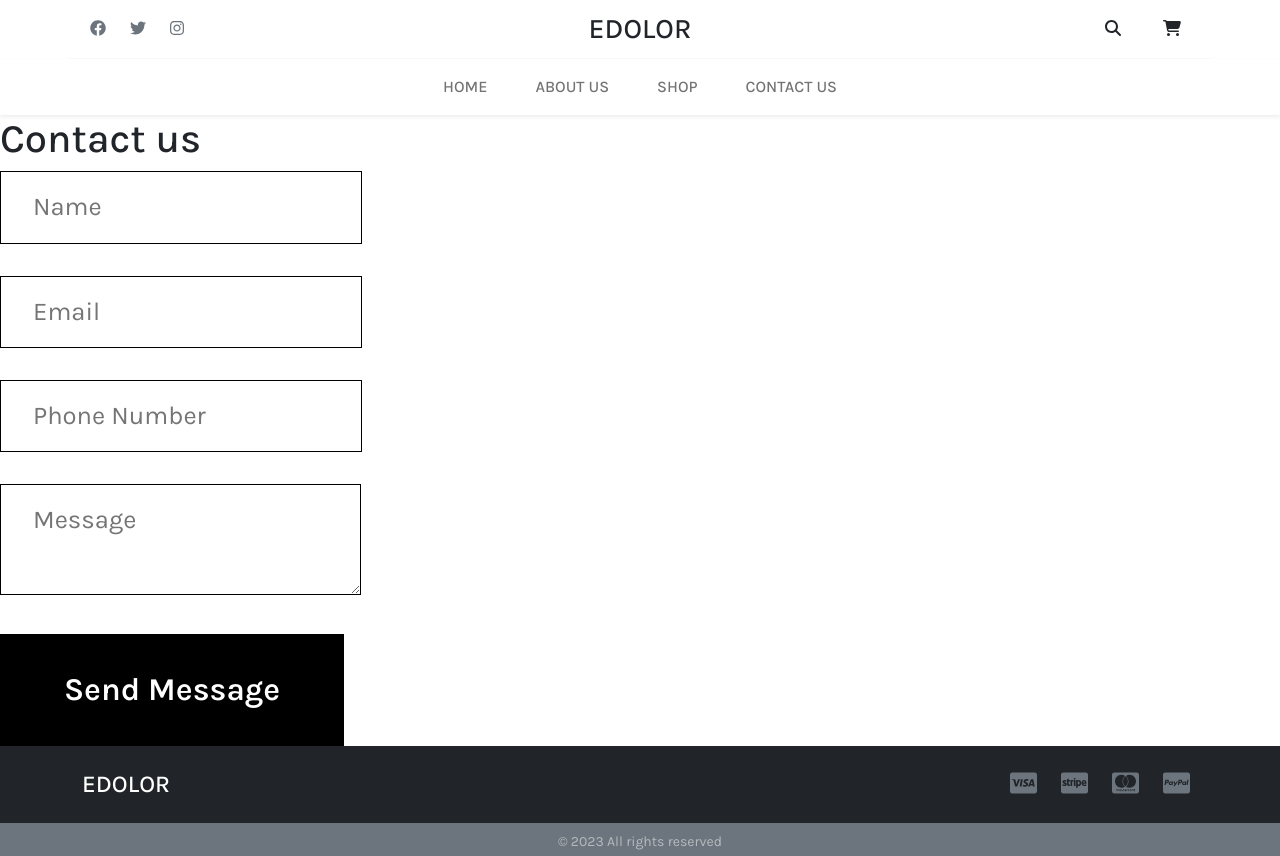
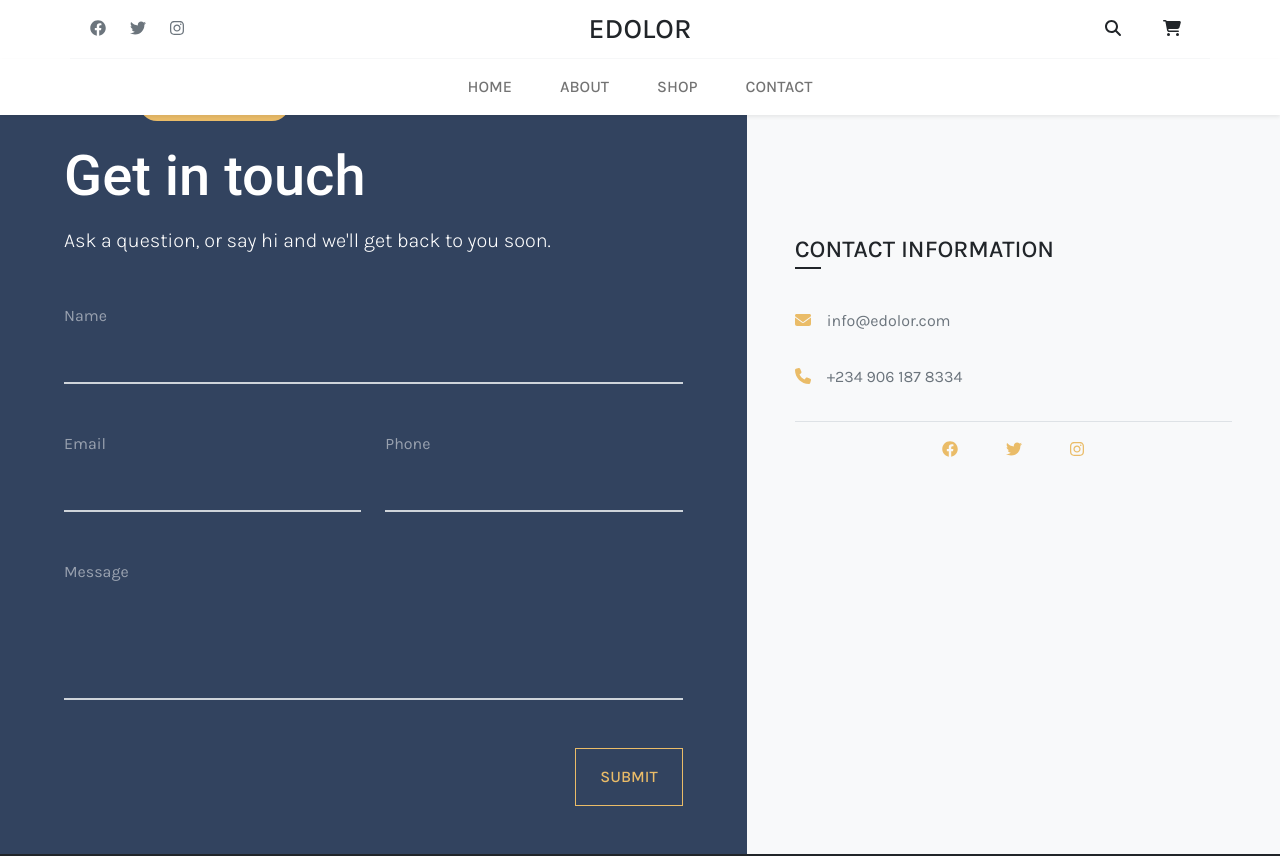
Before and after one commit to Edolor/E-commerce-Recommendation-System, a React (Create React App) app in the folder frontend/: page /contact in a window 1280 px wide. Shown: the top 856 px of the page. Built offline with nearby package versions, Linux system fonts and the light colour scheme; a web font is replaced by a local one.

Commit message:
Added Contact and 404 pages

```diff
--- a/frontend/src/App.js
+++ b/frontend/src/App.js
@@ -1,11 +1,11 @@
 import { Routes, Route } from "react-router-dom";
 import Home from "./Pages/Home";
-import Contact from "./Pages/Contact/Contact";
+import Contact from "./Pages/Contact";
 import About from "./Pages/About";
 import ProductDetails from "./Pages/Product/ProductDetails";
 import Shop from "./Pages/Shop/Shop";
 import Cart from "./Pages/Cart/Cart";
-import NoPage from "./Pages/NoPage/NoPage";
+import FourOhFour from "./Pages/FourOhFour";
 import Layout from "./Layout";
 
 function App() {
@@ -18,7 +18,7 @@ function App() {
       </Route>
 
       <Route element={<Layout pageNo="1" />}>
-        <Route path="about-us" element={<About />} />
+        <Route path="about" element={<About />} />
       </Route>
 
       <Route element={<Layout pageNo="2" />}>
@@ -33,7 +33,7 @@ function App() {
       <Route element={<Layout pageNo="-1" />}>
         <Route path="product/:product_id" element={<ProductDetails />} />
         <Route path="cart" element={<Cart />} />
-        <Route path="*" element={<NoPage />} />
+        <Route path="*" element={<FourOhFour />} />
       </Route>
     </Routes>
   );
--- a/frontend/src/Assets/css/about.css
+++ b/frontend/src/Assets/css/about.css
@@ -1,6 +1,6 @@
 @media screen and (min-width: 776px) {
 	#aboutHero::before {
-		width: 75%;
+		width: 75% !important;
 	}
 }
 
--- a/frontend/src/Assets/css/app.css
+++ b/frontend/src/Assets/css/app.css
@@ -5,6 +5,8 @@
 	--yellow: #eabc68;
 	--dark-yellow: #a79070;
 	--light-purple: #e0dffd;
+	--light-blue: #dae4eb;
+	--dark-blue: #32435f;
 	--ease-in: all .25s ease-in;
 	--ease-fast: all .15s ease;
 }
@@ -94,6 +96,14 @@ body {
 	color: var(--medium-green);
 }
 
+.text-yellow {
+	color: var(--yellow);
+}
+
+.bg-yellow {
+	background-color: var(--yellow);
+}
+
 .ease-1 {
 	transition: var(--ease-in);
 }
@@ -119,12 +129,12 @@ body {
 	--bs-btn-active-color: var(--dark-pink);
 }
 
-.btn-outline-orange {
-	--bs-btn-color: var(--color-primary--light);
-	--bs-btn-border-color: var(--color-primary--light);
-	--bs-btn-hover-color: #fff;
-	--bs-btn-hover-bg: var(--color-primary--light);
-	--bs-btn-hover-border-color: var(--color-primary--light);
+.btn-outline-yellow {
+	--bs-btn-color: var(--yellow);
+	--bs-btn-border-color: var(--yellow);
+	--bs-btn-hover-color: #000;
+	--bs-btn-hover-bg: var(--yellow);
+	--bs-btn-hover-border-color: var(--yellow);
 }
 
 
@@ -144,6 +154,12 @@ body {
 
 #main {
 	margin-top: 7.2rem;
+}
+
+@media screen and (max-width: 991px) {
+	#main {
+		margin-top: 6.6rem;
+	}
 }
 
 .product .product-discount-tag {
@@ -196,3 +212,12 @@ body {
 .btn-line:hover::after {
 	transform: translateX(15px);
 }
+
+a.text-decoration-hover {
+	text-decoration: none;
+}
+
+
+a.text-decoration-hover:hover {
+	text-decoration: underline;
+}
--- /dev/null
+++ b/frontend/src/Assets/css/contact.css
@@ -0,0 +1,22 @@
+#contactTitle::before {
+	content: '';
+	position: absolute;
+	top: -1rem;
+	left: 0;
+	right: 0;
+	width: 50%;
+	margin: 0 auto;
+	height: 18px;
+	background-color: var(--yellow);
+	border-bottom-left-radius: 2rem;
+	border-bottom-right-radius: 2rem;
+}
+
+#contactForm .form-control {
+	border-width: 2px;
+}
+
+
+#contactForm .form-control:focus {
+	border-color: var(--yellow);
+}
--- a/frontend/src/Layouts/Header.jsx
+++ b/frontend/src/Layouts/Header.jsx
@@ -1,5 +1,3 @@
-// import "./_header.scss";
-// import cart from "../../Assets/images/shopping_cart.svg";
 import { Link } from "react-router-dom";
 import Button from "../Components/Button";
 import Logo from "../Components/Logo";
@@ -10,9 +8,9 @@ const Header = () => {
   // move to top-level context
   const pages = [
     { title: "home", active: false },
-    { title: "about us", active: false },
+    { title: "about", active: false },
     { title: "shop", active: false },
-    { title: "contact us", active: false },
+    { title: "contact", active: false },
   ];
 
   // move to top-level context
@@ -35,6 +33,7 @@ const Header = () => {
       </li>
     );
   };
+
   return (
     <header id="header" className="fixed-top">
       <div id="topHeader" className="bg-white">
--- /dev/null
+++ b/frontend/src/Pages/Contact.jsx
@@ -0,0 +1,188 @@
+import "../Assets/css/contact.css";
+import Button from "../Components/Button";
+
+const Contact = () => {
+  const contacts = [
+    {
+      type: "email",
+      icon: "envelope",
+      value: "info@edolor.com",
+      href: "mailto",
+    },
+    { type: "phone", icon: "phone", value: "+234 906 187 8334", href: "tel" },
+  ];
+
+  const socials = [
+    { title: "Facebook", icon: "fa-brands fa-facebook", url: "" },
+    { title: "Twitter", icon: "fa-brands fa-twitter", url: "" },
+    { title: "Instagram", icon: "fa-brands fa-instagram", url: "" },
+  ];
+
+  /**
+   * Handle submit event for contact form
+   * @param {Event} e
+   */
+  function handleFormSubmit(e) {
+    e.preventDefault();
+  }
+
+  return (
+    <section id="contact">
+      <div className="container-fluid">
+        <div className="row overflow-hidden">
+          <div
+            className="col-sm-7 px-5 pb-5 pt-1 text-white"
+            style={{ backgroundColor: "var(--dark-blue)" }}
+          >
+            <div className="px-3">
+              <h1
+                className="display-4 pt-4 position-relative font-weight-500 d-inline-block heading mb-3"
+                id="contactTitle"
+              >
+                Get in touch
+              </h1>
+
+              <p className="lead">
+                Ask a question, or say hi and we'll get back to you soon.
+              </p>
+
+              <form
+                id="contactForm"
+                className="mt-5"
+                onSubmit={handleFormSubmit}
+              >
+                <div className="form-group mb-5">
+                  <div className="row">
+                    <div className="col-12">
+                      <label
+                        htmlFor="contactName"
+                        className="form-label text-white-50"
+                      >
+                        Name
+                      </label>
+                      <input
+                        type="text"
+                        id="contactName"
+                        className="bg-transparent border-end-0 border-start-0 border-top-0 form-control form-control-lg ps-0 rounded-0 shadow-none text-white"
+                        required
+                      />
+                    </div>
+                  </div>
+                </div>
+
+                <div className="form-group mb-5">
+                  <div className="row">
+                    <div className="col-sm-6 mb-2 mb-md-0">
+                      <label
+                        htmlFor="contactEmail"
+                        className="form-label text-white-50"
+                      >
+                        Email
+                      </label>
+                      <input
+                        type="email"
+                        id="contactEmail"
+                        className="bg-transparent border-end-0 border-start-0 border-top-0 form-control form-control-lg ps-0 rounded-0 shadow-none text-white"
+                        required
+                      />
+                    </div>
+
+                    <div className="col-sm-6 mb-2 mb-md-0">
+                      <label
+                        htmlFor="contactPhone"
+                        className="form-label text-white-50"
+                      >
+                        Phone
+                      </label>
+                      <input
+                        type="tel"
+                        id="contactPhone"
+                        className="bg-transparent border-end-0 border-start-0 border-top-0 form-control form-control-lg ps-0 rounded-0 shadow-none text-white"
+                        required
+                      />
+                    </div>
+                  </div>
+                </div>
+
+                <div className="form-group mb-5">
+                  <div className="row">
+                    <div className="col-12">
+                      <label
+                        htmlFor="contactMessage"
+                        className="form-label text-white-50"
+                      >
+                        Message
+                      </label>
+                      <textarea
+                        id="contactMessage"
+                        className="bg-transparent border-end-0 border-start-0 border-top-0 form-control form-control-lg ps-0 rounded-0 shadow-none text-white"
+                        rows={3}
+                        style={{ resize: "none" }}
+                        required
+                      ></textarea>
+                    </div>
+                  </div>
+                </div>
+
+                <div className="form-group">
+                  <div className="row">
+                    <div className="col-12 d-flex justify-content-end">
+                      <Button
+                        type="submit"
+                        color="yellow"
+                        outline={true}
+                        size="lg"
+                      >
+                        Submit
+                      </Button>
+                    </div>
+                  </div>
+                </div>
+              </form>
+            </div>
+          </div>
+
+          <div className="col-sm-5 p-5 bg-light flex-column d-flex pt-5 pb-3">
+            <div className="pt-5">
+              <h2 className="h4 text-uppercase underlined d-inline-block mt-4">
+                Contact Information
+              </h2>
+
+              <ul
+                className="mt-3 list-unstyled text-secondary"
+                id="contactList"
+              >
+                {contacts.map((contact, key) => (
+                  <li className="py-3">
+                    <i
+                      className={`fa-solid fa-${contact.icon} me-3 text-yellow`}
+                    ></i>
+                    <a
+                      href={`${contact.href}:${contact.value.replace(" ", "")}`}
+                      className="text-decoration-hover text-reset"
+                      aria-label={`Our ${contact.type}`}
+                    >
+                      {contact.value}
+                    </a>
+                  </li>
+                ))}
+              </ul>
+
+              <ul className="list-inline mb-0 d-flex justify-content-center border-top pt-3">
+                {socials.map((social, key) => (
+                  <li key={key} className="list-inline-item mx-3">
+                    <a href={social.url} className="p-2 ease-1 text-yellow">
+                      <i className={social.icon} title={social.title}></i>
+                    </a>
+                  </li>
+                ))}
+              </ul>
+            </div>
+          </div>
+        </div>
+      </div>
+    </section>
+  );
+};
+
+export default Contact;
--- /dev/null
+++ b/frontend/src/Pages/FourOhFour.jsx
@@ -0,0 +1,37 @@
+import "./../Assets/css/404.css";
+import { Link } from "react-router-dom";
+
+const FourOhFour = () => {
+  return (
+    <section
+      id="F0F"
+      className="py-5 position-relative overflow-hidden bg-yellow"
+    >
+      <div
+        className="position-absolute bg-white py-md-5 py-3 text-center ease-1"
+        id="F0FTitle"
+      >
+        <h1 className="display-1 font-weight-900 text-black mt-4">404</h1>
+      </div>
+      <div className="container py-5">
+        <div className="row justify-content-end pt-5">
+          <div className="col-md-5 col-9 col-sm-7 pt-md-5">
+            <h2 className="h1 heading mb-4">You must have gotten lost.</h2>
+            <p className="lead">
+              The page you're looking for doesn't exist. That's fine; you can
+              always{" "}
+              <Link
+                to="/home"
+                className="text-reset text-decoration-underline font-weight-600"
+              >
+                go back Home
+              </Link>
+            </p>
+          </div>
+        </div>
+      </div>
+    </section>
+  );
+};
+
+export default FourOhFour;
--- a/frontend/src/Pages/Home.jsx
+++ b/frontend/src/Pages/Home.jsx
@@ -96,7 +96,7 @@ const Home = () => {
         url: "/products/category/gym",
         title: "Find products",
       },
-      color: "#32435f",
+      color: "var(--dark-blue)",
     },
     {
       font: "h3",
@@ -162,7 +162,9 @@ const Home = () => {
 
       <section
         id="features"
-        style={{ /*backgroundColor: "#bdc9bb",*/ backgroundColor: "#dae4eb" }}
+        style={{
+          /*backgroundColor: "#bdc9bb",*/ backgroundColor: "var(--light-blue)",
+        }}
         className="py-5"
       >
         <div className="container">
```
Also changed, not shown: frontend/src/Assets/css/404.css (added, +33 -0 lines), frontend/src/Pages/About/About.jsx (deleted, +0 -27 lines), frontend/src/Pages/NoPage/NoPage.jsx (deleted, +0 -10 lines), frontend/src/Assets/icons/contact.svg (added).
